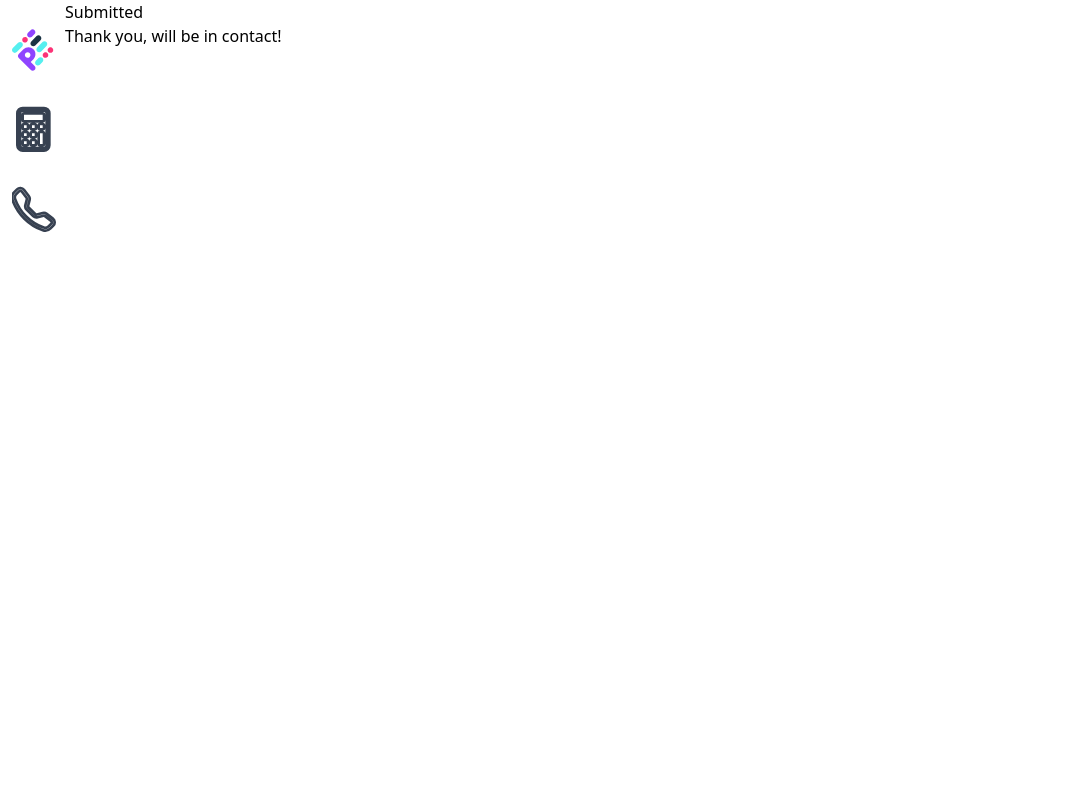
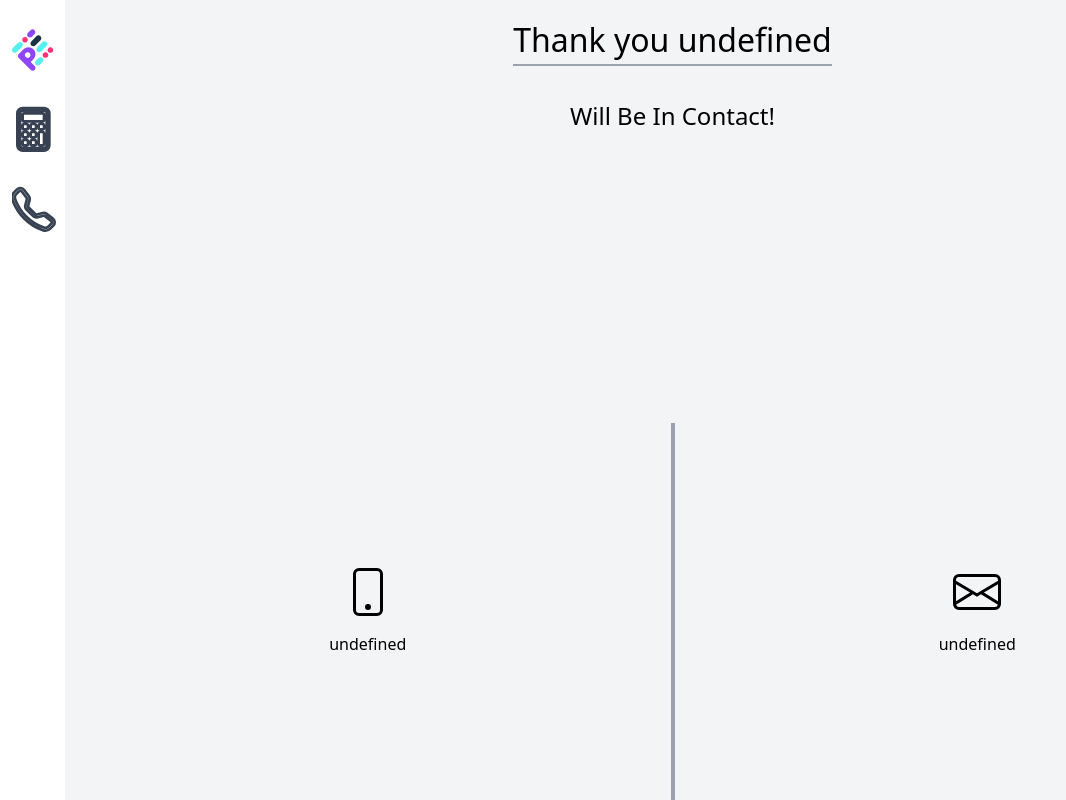
Before and after one commit to Firesean/Tkinter-Svelte, a SvelteKit app: page /submitted in a window 1280 px wide. Shown: the whole page, without its empty margins (0-1066 px from the left). Built offline with nearby package versions, Linux system fonts and the light colour scheme.

Commit message:
Added Submitted page, fixed page.server.js file, adjusted css and further code within the project.

```diff
--- a/src/app.css
+++ b/src/app.css
@@ -7,7 +7,7 @@
 }
 
 .error {
-    @apply text-red-500 text-sm;
+    @apply text-red-500 text-xs;
 }
 
 .hideOnMobile {
--- a/src/lib/components/contact-us.svelte
+++ b/src/lib/components/contact-us.svelte
@@ -3,6 +3,21 @@
   let name = '';
   let email = '';
   let phone = '';
+  let failedSubmission = false;
+  const emailRegex = /^[\w-]+(\.[\w-]+)*@([\w-]+\.)+[a-zA-Z]{2,7}$/;
+  const phoneRegex = /^(\+\d{1,2}\s?)?1?\-?\.?\s?\(?\d{3}\)?[\s.-]?\d{3}[\s.-]?\d{4}$/;
+  let error = "";
+
+  const validate = (fieldType) => {
+    if((fieldType === "email" && !emailRegex.test(email)) || (fieldType === "phone" && !phoneRegex.test(phone))) {
+        error = "Please enter the form properly";
+        return false;
+    }
+    else {
+        error = "";
+        return true;
+    }
+  };
 
   const submitForm = async (event) => {
     event.preventDefault();
@@ -10,6 +25,10 @@
     console.log(name);
     console.log(email);
     console.log(phone);
+
+    if(!validate("email") || !validate("phone")){
+      return false;
+    }
 
     try {
       let formData = new FormData();
@@ -21,12 +40,9 @@
           method: 'POST',
           body: formData
       });
-      console.log(response);
+
       if(response.ok) {
-        const data = await response.json();
-        if (data.success && data.redirectUrl) {
-          window.location.href = data.redirectUrl;
-        }
+          window.location.href = response.url + `?name="${name}"&email="${email}"&phone="${phone}"`;
       }
       else {
           console.log("Error: " + response.status);
@@ -47,5 +63,6 @@
 
   <div class="text-right">
     <button class="bg-violet-600 text-white pl-4 pr-4 xs:pl-7 xs:pr-7 p-2 w-[10rem] xs:w-auto rounded-md mt-4 text-[1rem] md:text-lg" type="submit">Send Message</button>
+    <p class="error">{error}</p>
   </div>
 </form>
--- a/src/routes/submitted/+page.server.js
+++ b/src/routes/submitted/+page.server.js
@@ -2,9 +2,7 @@ export const actions = {
     default: async ({ request }) => {
         let name, email, phone;
         console.log("Request received");
-        // console.log(request);
         const formData = await request.formData();
-        console.log(formData);
         try {
             name = formData.get("name");
             email = formData.get("email");
@@ -17,10 +15,9 @@ export const actions = {
 
         if (!name || !email || !phone) {
             console.error("Invalid data: ", data);
-            return { success: false, redirectUrl: "../" };
+            return { success: false};
         }
-        // const { name, email, phone } = data;
-        // console.log("Received data: ", name, email, phone);
-        return { success: true, redirectUrl: "../submitted"}; // , data : {name, email, phone} };
+        // Can Save Data to a DB here
+        return { success: true}; // , data : {name, email, phone} };
     }
 }
--- a/src/routes/submitted/+page.svelte
+++ b/src/routes/submitted/+page.svelte
@@ -1,17 +1,31 @@
 <script>
-    // const submit = async () => {
-    //   const res = await fetch('/submit', {
-    //       method: 'POST',
-    //     //   headers: {"Content-Type": "application/json"},
-    //       body: JSON.stringify({name}),
-    //   });
-    //   console.log(res);
-    //   const response = await res.json();
-    //   console.log(response.status); // 'success'
-    // };
+    import { onMount } from 'svelte';
+
+    let name, email, phone;
+
+    // This code will run only on the client side
+    onMount(() => { // Can Pull from Database instead
+        const urlParams = new URLSearchParams(window.location.search);
+        name = urlParams.get('name').replace(/"/g, '');
+        email = urlParams.get('email').replace(/"/g, '');
+        phone = urlParams.get('phone').replace(/"/g, '');
+    });
 </script>
 
-<div>
-    <h1>Submitted</h1>
-    <p>Thank you, will be in contact!</p>
+<div class="flex flex-col w-full text-center bg-gray-100 min-w-[300px]">
+    <div class="flex flex-col items-center p-4 flex-grow">
+        <p class="text-[2rem] border-b-2 border-b-gray-400">Thank you {name}</p>
+        <p class="text-[1.5rem] mt-8">Will Be In Contact!</p>
+    </div>
+    <!-- Add top margin (mt-10 as example) -->
+    <div class="flex flex-grow mt-[-1rem]">
+        <div class="flex flex-col items-center border-r-2 border-r-gray-400 w-1/2">
+            <svg class="mt-auto w-6 h-6 sm:w-8 sm:h-8 md:w-12 md:h-12" xmlns="http://www.w3.org/2000/svg" fill="currentColor" viewBox="0 0 16 16"> <path d="M11 1a1 1 0 0 1 1 1v12a1 1 0 0 1-1 1H5a1 1 0 0 1-1-1V2a1 1 0 0 1 1-1h6zM5 0a2 2 0 0 0-2 2v12a2 2 0 0 0 2 2h6a2 2 0 0 0 2-2V2a2 2 0 0 0-2-2H5z"/> <path d="M8 14a1 1 0 1 0 0-2 1 1 0 0 0 0 2z"/> </svg>
+            <p class="mt-4 mb-auto">{phone}</p>
+        </div>
+        <div class="flex flex-col items-center border-l-2 border-l-gray-400 w-1/2">
+            <svg class="mt-auto w-6 h-6 sm:w-8 sm:h-8 md:w-12 md:h-12" xmlns="http://www.w3.org/2000/svg" fill="currentColor" viewBox="0 0 16 16"> <path d="M0 4a2 2 0 0 1 2-2h12a2 2 0 0 1 2 2v8a2 2 0 0 1-2 2H2a2 2 0 0 1-2-2V4Zm2-1a1 1 0 0 0-1 1v.217l7 4.2 7-4.2V4a1 1 0 0 0-1-1H2Zm13 2.383-4.708 2.825L15 11.105V5.383Zm-.034 6.876-5.64-3.471L8 9.583l-1.326-.795-5.64 3.47A1 1 0 0 0 2 13h12a1 1 0 0 0 .966-.741ZM1 11.105l4.708-2.897L1 5.383v5.722Z"/> </svg>
+            <p class="mt-4 mb-auto">{email}</p>
+        </div>
+    </div>
 </div>
```
